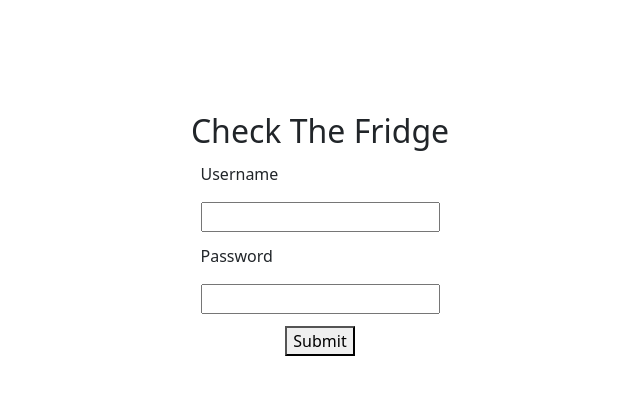
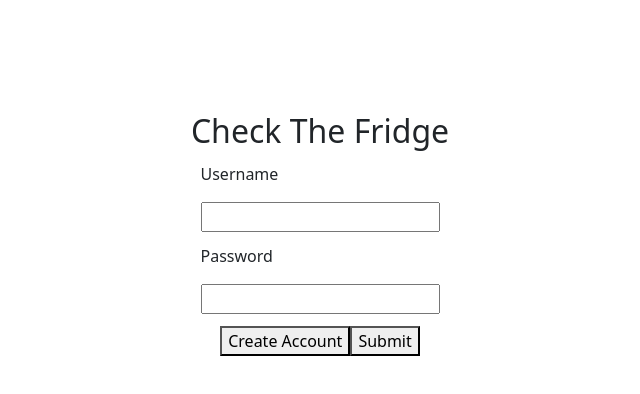
Before and after one commit to Jonathan-PSU/Check-the-Fridge, a React (Create React App) app in the folder CheckTheFridge/ClientApp/: page / in a window 1280 px wide. Shown: the top 394 px of the page, without its empty margins (320-960 px from the left). Built offline with nearby package versions, Linux system fonts and the light colour scheme.

Commit message:
Login/Create pages, need to work on backend

```diff
--- a/CheckTheFridge/ClientApp/src/App.js
+++ b/CheckTheFridge/ClientApp/src/App.js
@@ -13,7 +13,7 @@ export default class App extends Component {
     render() {
       return (
       <Layout>
-        <Routes>
+       <Routes>
                 {AppRoutes.map((route, index) => {
             const { element, ...rest } = route;
             return <Route key={index} {...rest} element={element} />;
--- a/CheckTheFridge/ClientApp/src/components/UserAuthentication/AuthenticationStep.js
+++ b/CheckTheFridge/ClientApp/src/components/UserAuthentication/AuthenticationStep.js
@@ -1,7 +1,6 @@
-import React,
-{ useState } from 'react';
-import App from '../../App';
-import LoginPage from './LoginPage';
+import React, { useState } from "react";
+import App from "../../App";
+import LoginPage from "./LoginPage";
 
 /*
  * This file is the intermediate step for having a user login before viewing application
@@ -9,13 +8,10 @@ import LoginPage from './LoginPage';
  * allow user to view webpage contents */
 
 export default function AuthorizeUser() {
+  const [token, setToken] = useState();
 
-    const [token, setToken] = useState();
-
-    if (!token) {
-        return <LoginPage userToken={setToken} />
-    }
-    return (
-       <App/>
-    )
+  if (!token) {
+    return <LoginPage userToken={setToken} />;
+  }
+  return <App />;
 }
--- a/CheckTheFridge/ClientApp/src/components/UserAuthentication/LoginPage.css
+++ b/CheckTheFridge/ClientApp/src/components/UserAuthentication/LoginPage.css
@@ -1,4 +1,4 @@
-.login-form {
+.login-form, .create-form {
 
     margin: 100px 100px 100px ;
     display: flex;
--- a/CheckTheFridge/ClientApp/src/components/UserAuthentication/LoginPage.js
+++ b/CheckTheFridge/ClientApp/src/components/UserAuthentication/LoginPage.js
@@ -1,39 +1,105 @@
-import React,
-{ useState } from 'react';
-import './LoginPage.css';
+import React, { useState } from "react";
+import "./LoginPage.css";
 
 export default function LoginPage({ userToken }) {
-
+  //Variables
+  const [first, setFirst] = useState();
+  const [last, setLast] = useState();
   const [username, setUsername] = useState();
   const [password, setPassword] = useState();
+  const [toggle, setToggle] = useState(false);
 
-    function handleSubmit () {
+  // Function to send username and password to be verified.Expects user token.
+  function handleLogin() {
     console.log(username);
     console.log(password);
     userToken(1);
+
+    // Logic to be added for giving access or setting invalid message
   }
 
+  /*Function that sends new user info to Backend to be added to database
+  Re-routes to login page */
+  function handleCreate() {
+    console.log(first);
+    console.log(last);
+    console.log(username);
+    console.log(password);
+    setToggle(false);
+  }
+
+  /* Shows default login page/ sign up page */
   return (
-      <form class = "login-form"  >
+    <div className="Auth-Page">
+      {toggle ? (
+        <form className="create-form">
           <h2> Check The Fridge </h2>
-          <div class = "input">
+          <div className="input">
+            <label>
+              <p>First Name:</p>
+              <input type="text" onChange={(e) => setFirst(e.target.value)} />
+            </label>
+          </div>
+          <div className="input">
+            <label>
+              <p>Last Name:</p>
+              <input type="text" onChange={(e) => setLast(e.target.value)} />
+            </label>
+          </div>
+          <div className="input">
+            <label>
+              <p>Username:</p>
+              <input
+                type="text"
+                onChange={(e) => setUsername(e.target.value)}
+              />
+            </label>
+          </div>
+          <div className="input">
+            <label>
+              <p>Password:</p>
+              <input
+                type="password"
+                onChange={(e) => setPassword(e.target.value)}
+              />
+            </label>
+          </div>
+          <div className="submit">
+            <button onClick={handleCreate} type="submit">
+              Create
+            </button>
+          </div>
+        </form>
+      ) : (
+        <form className="login-form">
+          <h2> Check The Fridge </h2>
+          <div className="input">
             <label>
               <p>Username</p>
-                  <input type="text" onChange={e => setUsername(e.target.value)} />
+              <input
+                type="text"
+                onChange={(e) => setUsername(e.target.value)}
+              />
             </label>
           </div>
-          <div class = "input">
+          <div className="input">
             <label>
               <p>Password</p>
-                  <input type="password" onChange={e => setPassword(e.target.value)} />
+              <input
+                type="password"
+                onChange={(e) => setPassword(e.target.value)}
+              />
             </label>
+          </div>
 
-          </div>
-          <div class = "submit">
-              <button type="submit" onClick={handleSubmit}>Submit</button>
+          <div className="submit">
+            <button onClick={() => setToggle(true)}> Create Account</button>
+            <button type="submit" onClick={handleLogin}>
+              Submit
+            </button>
           </div>
         </form>
-
-        )
-
+      )}
+    </div>
+  );
 }
```
Lines whose indentation alone changed are shown as unchanged.
